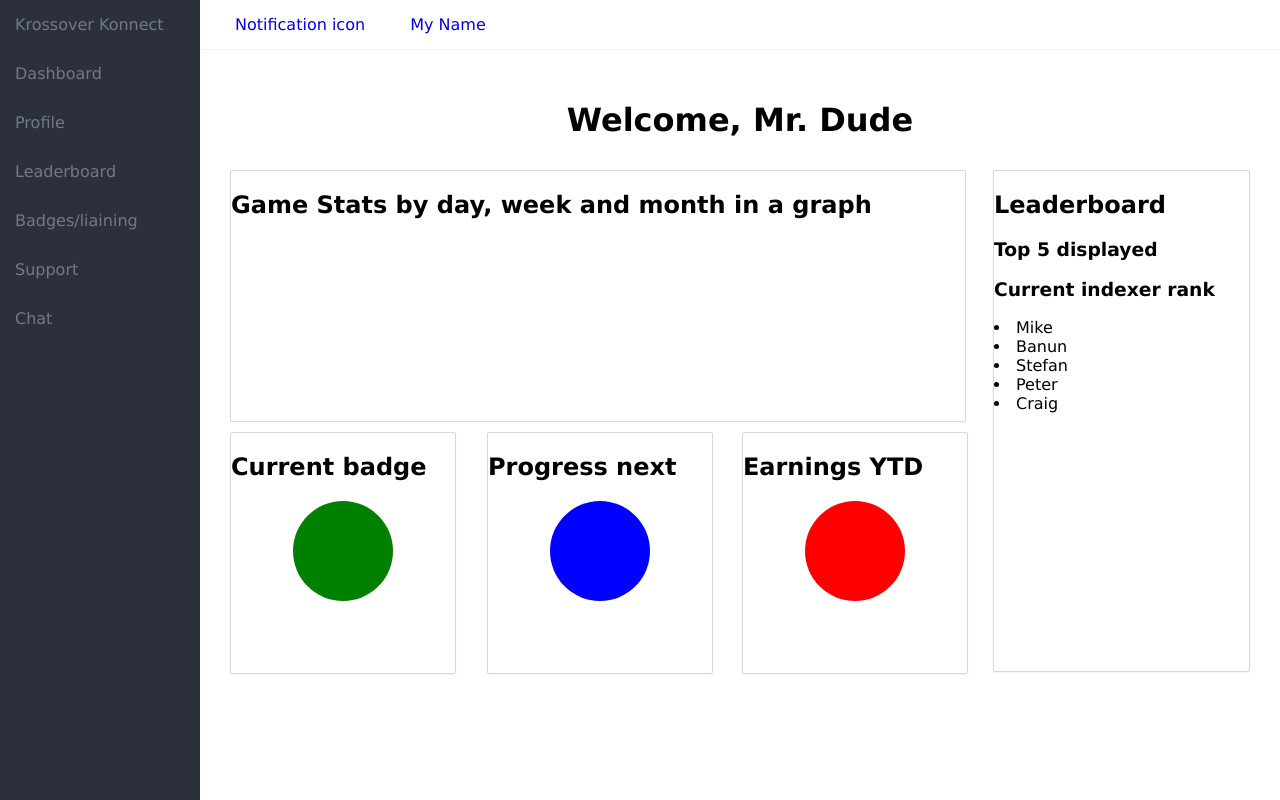
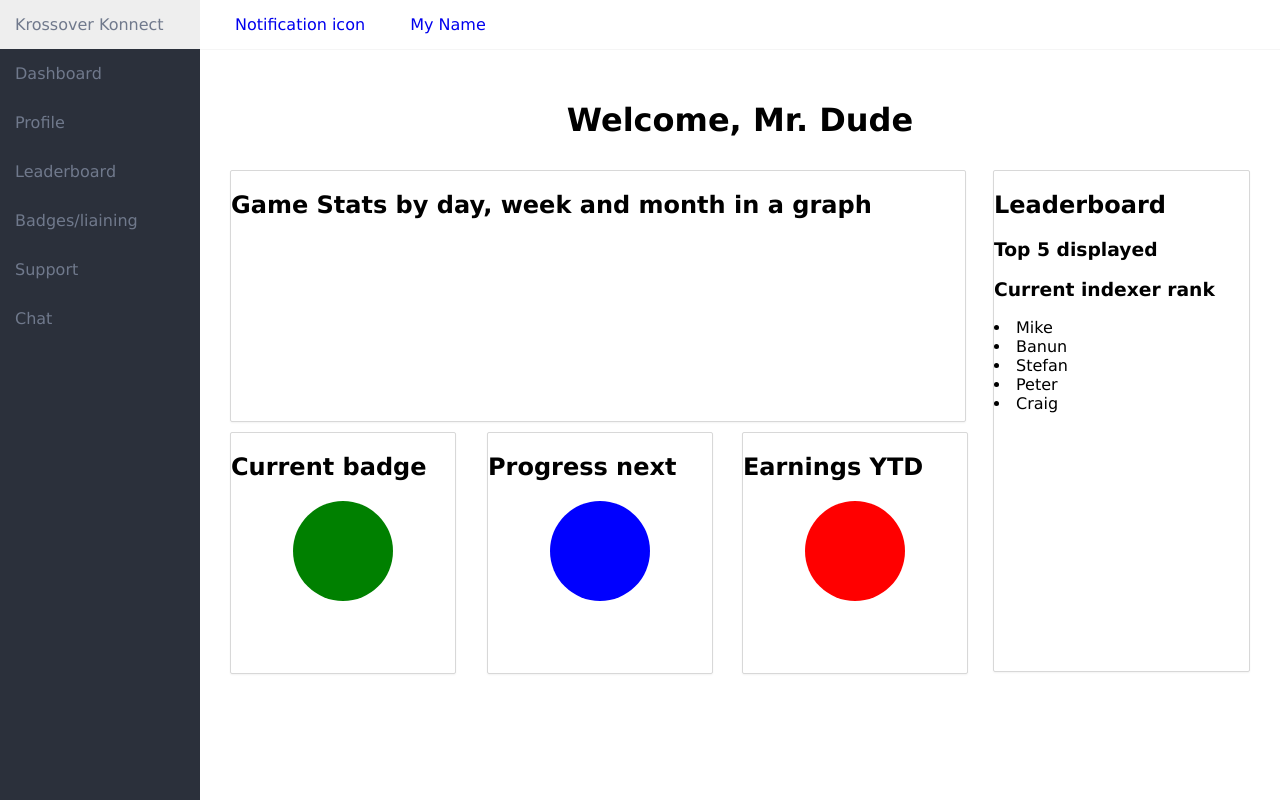
Before and after one commit to GiarcEnoredlac/krossover, a plain HTML site: page Dev/index.html in a window 1280 px wide. Drawn offline with Linux system fonts and the light colour scheme.

Commit message:
hover for sidebar nav

```diff
--- a/Dev/css/style.css
+++ b/Dev/css/style.css
@@ -42,10 +42,11 @@ ul {
   display: block;
   text-decoration: none;
 }
-/*.sidebar-container:hover {
-  margin-left: -175px;
-  transition-duration: .7s;
-}*/
+.sidebar-container a:hover {
+  background: #eee;
+/*  margin-left: -175px;
+  transition-duration: .7s;*/
+}
 
 /*TOP NAVIGATION */
 
```
